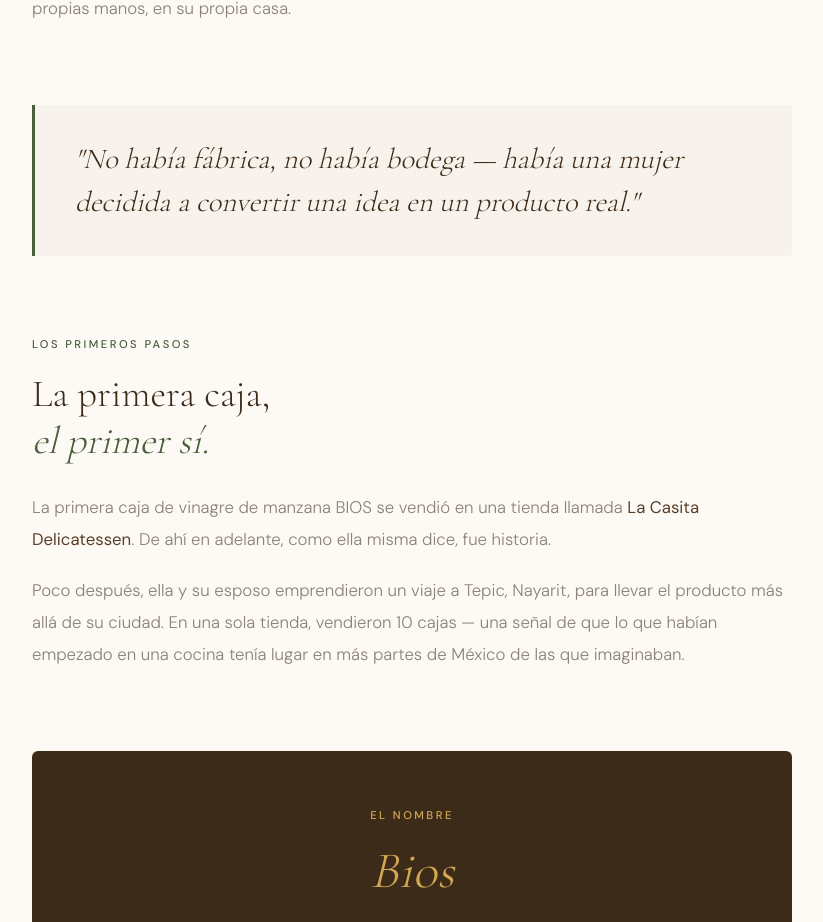
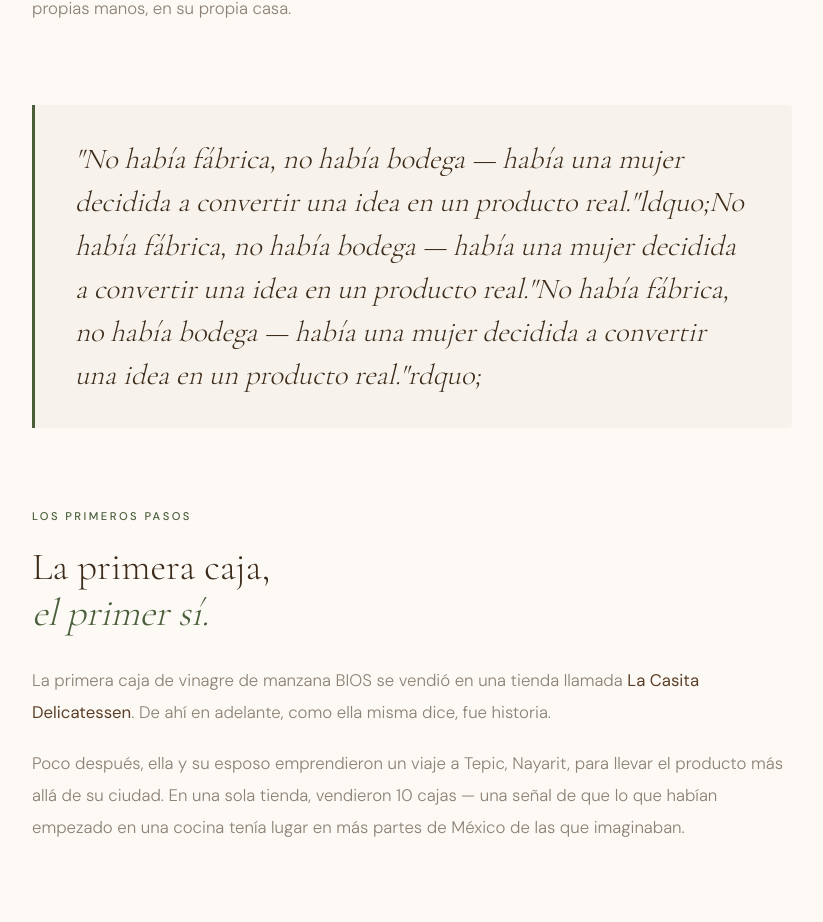
Before and after one commit to velenecompany/bios-pd, a Next.js app: page /nuestra-historia in a window 1280 px wide. Shown: the part 1113-2035 px from the top of the page, without its empty margins (228-1051 px from the left). Built offline with nearby package versions, Linux system fonts and the light colour scheme.

Commit message:
fix: escapar comillas historia

```diff
--- a/src/app/(main)/nuestra-historia/page.tsx
+++ b/src/app/(main)/nuestra-historia/page.tsx
@@ -60,7 +60,7 @@ export default function NuestraHistoria() {
 
           <div style={{ background: 'var(--cream)', borderLeft: '3px solid var(--moss)', padding: '2rem 2.5rem', marginBottom: '5rem', borderRadius: '0 4px 4px 0' }}>
             <p style={{ fontFamily: 'var(--font-serif)', fontSize: 'clamp(1.3rem,2.5vw,1.8rem)', fontWeight: 300, fontStyle: 'italic', color: 'var(--bark)', lineHeight: 1.5 }}>
-              "No había fábrica, no había bodega — había una mujer decidida a convertir una idea en un producto real."
+              "No había fábrica, no había bodega — había una mujer decidida a convertir una idea en un producto real."ldquo;No había fábrica, no había bodega — había una mujer decidida a convertir una idea en un producto real."No había fábrica, no había bodega — había una mujer decidida a convertir una idea en un producto real."rdquo;
             </p>
           </div>
 
```
